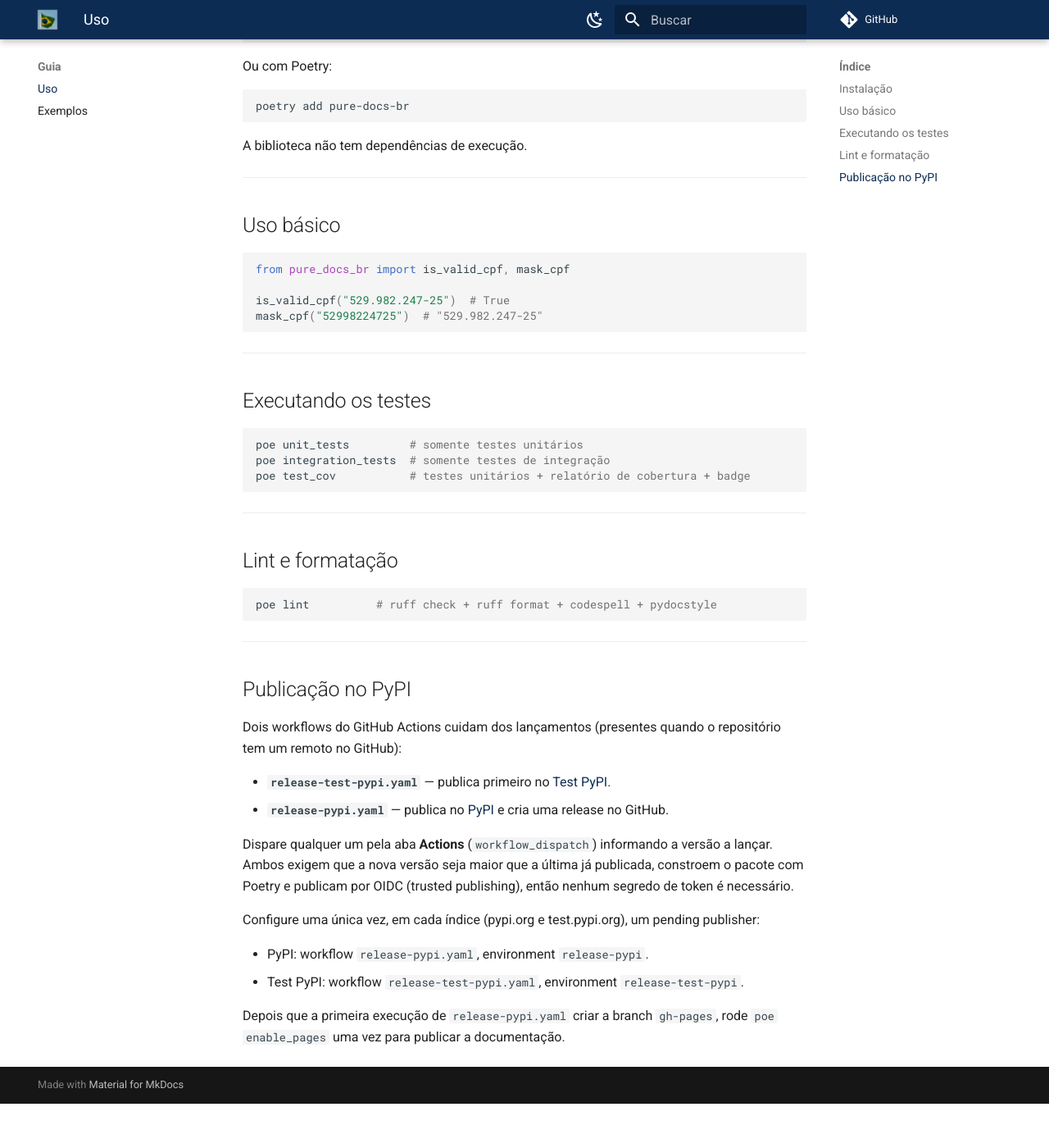
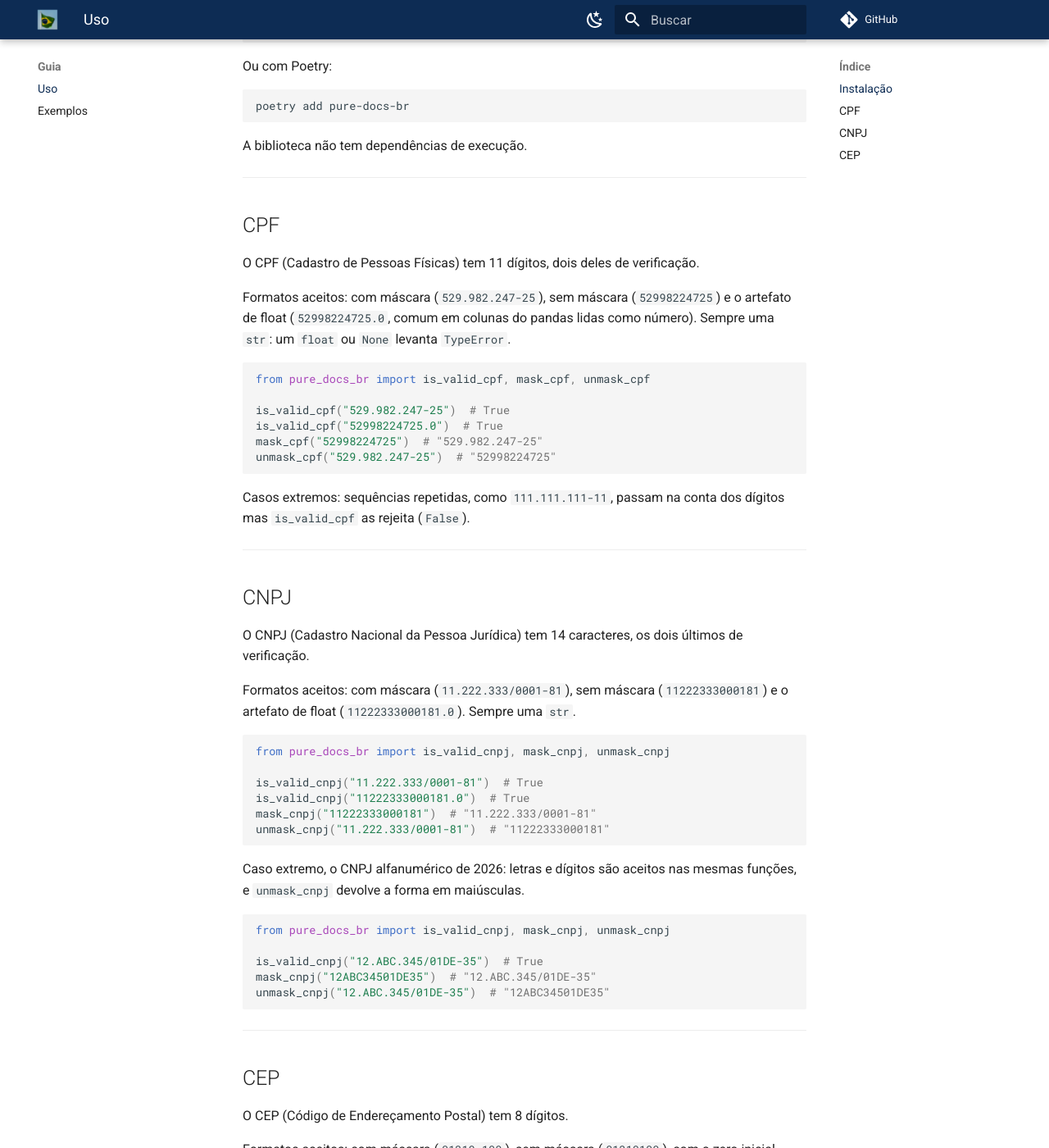
Before and after one commit to guilhermegor/pure-docs-br, an MkDocs documentation site: the page built from docs/usage.md, in a window 1280 px wide and 1400 px high, scrolled down 400 px. Shown: the whole window at 82% size. Built offline with MkDocs 1.6.1 and Material for MkDocs 9.7.7, drawn with Linux system fonts in a browser that asks for light colours; comment, search, counter and statistics services are not loaded; the version menu is left out; before the commit the page ends 1746 px from its top, so only the background shows below that; some of the changed text lies outside the part shown.

Commit message:
docs: give each document its own section on the Uso page (#39)
One section per shipped document (CPF, CNPJ, CEP) with accepted formats,
validate/mask/unmask examples and edge cases. Drop the contributor
sections already covered by contributing.md and record the convention
in docs/CLAUDE.md.

Closes #36

````diff
--- a/docs/usage.md
+++ b/docs/usage.md
@@ -22,50 +22,72 @@ A biblioteca não tem dependências de execução.
 
 ---
 
-## Uso básico
+## CPF
+
+O CPF (Cadastro de Pessoas Físicas) tem 11 dígitos, dois deles de verificação.
+
+Formatos aceitos: com máscara (`529.982.247-25`), sem máscara (`52998224725`) e o artefato de
+float (`52998224725.0`, comum em colunas do pandas lidas como número). Sempre uma `str`: um
+`float` ou `None` levanta `TypeError`.
 
 ```python
-from pure_docs_br import is_valid_cpf, mask_cpf
+from pure_docs_br import is_valid_cpf, mask_cpf, unmask_cpf
 
 is_valid_cpf("529.982.247-25")  # True
+is_valid_cpf("52998224725.0")  # True
 mask_cpf("52998224725")  # "529.982.247-25"
+unmask_cpf("529.982.247-25")  # "52998224725"
+```
+
+Casos extremos: sequências repetidas, como `111.111.111-11`, passam na conta dos dígitos mas
+`is_valid_cpf` as rejeita (`False`).
+
+---
+
+## CNPJ
+
+O CNPJ (Cadastro Nacional da Pessoa Jurídica) tem 14 caracteres, os dois últimos de verificação.
+
+Formatos aceitos: com máscara (`11.222.333/0001-81`), sem máscara (`11222333000181`) e o
+artefato de float (`11222333000181.0`). Sempre uma `str`.
+
+```python
+from pure_docs_br import is_valid_cnpj, mask_cnpj, unmask_cnpj
+
+is_valid_cnpj("11.222.333/0001-81")  # True
+is_valid_cnpj("11222333000181.0")  # True
+mask_cnpj("11222333000181")  # "11.222.333/0001-81"
+unmask_cnpj("11.222.333/0001-81")  # "11222333000181"
+```
+
+Caso extremo, o CNPJ alfanumérico de 2026: letras e dígitos são aceitos nas mesmas funções, e
+`unmask_cnpj` devolve a forma em maiúsculas.
+
+```python
+from pure_docs_br import is_valid_cnpj, mask_cnpj, unmask_cnpj
+
+is_valid_cnpj("12.ABC.345/01DE-35")  # True
+mask_cnpj("12ABC34501DE35")  # "12.ABC.345/01DE-35"
+unmask_cnpj("12.ABC.345/01DE-35")  # "12ABC34501DE35"
 ```
 
 ---
 
-## Executando os testes
+## CEP
 
-```bash
-poe unit_tests         # somente testes unitários
-poe integration_tests  # somente testes de integração
-poe test_cov           # testes unitários + relatório de cobertura + badge
+O CEP (Código de Endereçamento Postal) tem 8 dígitos.
+
+Formatos aceitos: com máscara (`01310-100`), sem máscara (`01310100`), com o zero inicial perdido
+(`1310100`) e o artefato de float (`1310100.0`). Sempre uma `str`.
+
+```python
+from pure_docs_br import is_valid_cep, mask_cep, unmask_cep
+
+is_valid_cep("01310-100")  # True
+is_valid_cep("1310100.0")  # True
+mask_cep("1310100")  # "01310-100"
+unmask_cep("01310-100")  # "01310100"
 ```
 
----
-
-## Lint e formatação
-
-```bash
-poe lint          # ruff check + ruff format + codespell + pydocstyle
-```
-
----
-
-## Publicação no PyPI
-
-Dois workflows do GitHub Actions cuidam dos lançamentos (presentes quando o repositório tem um remoto no GitHub):
-
-- **`release-test-pypi.yaml`** — publica primeiro no [Test PyPI](https://test.pypi.org).
-- **`release-pypi.yaml`** — publica no [PyPI](https://pypi.org) e cria uma release no GitHub.
-
-Dispare qualquer um pela aba **Actions** (`workflow_dispatch`) informando a versão a lançar.
-Ambos exigem que a nova versão seja maior que a última já publicada, constroem o pacote com
-Poetry e publicam por OIDC (trusted publishing), então nenhum segredo de token é necessário.
-
-Configure uma única vez, em cada índice (pypi.org e test.pypi.org), um pending publisher:
-
-- PyPI: workflow `release-pypi.yaml`, environment `release-pypi`.
-- Test PyPI: workflow `release-test-pypi.yaml`, environment `release-test-pypi`.
-
-Depois que a primeira execução de `release-pypi.yaml` criar a branch `gh-pages`, rode
-`poe enable_pages` uma vez para publicar a documentação.
+Caso extremo: o CEP não tem dígito verificador, então `is_valid_cep` só confere o formato.
+`00000-000` é válido nesse sentido (`True`), mesmo sem existir como endereço.
````
Also changed, not shown: docs/CLAUDE.md (+7 -0 lines).
